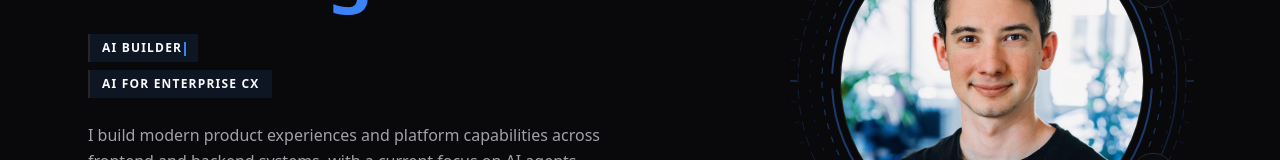
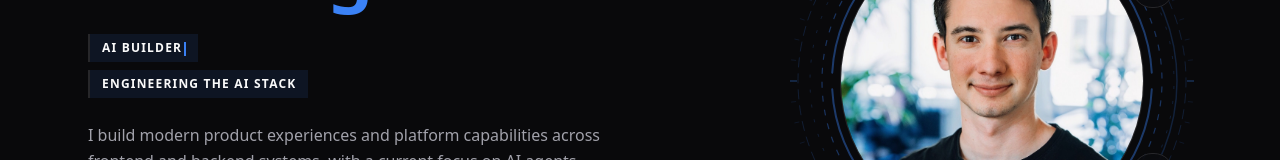
Before and after one commit to diegoschacht/diegoschacht.github.io, a Next.js app: page / in a window 1280 px wide. Shown: the part 304-464 px from the top of the page. Built offline with nearby package versions, Linux system fonts and the light colour scheme.

Commit message:
feat: add TypewriterOnce component for animated text display in Home section

```diff
--- a/src/app/page.tsx
+++ b/src/app/page.tsx
@@ -14,6 +14,7 @@ import {
 import Reveal from "@/features/common/components/reveal";
 import HeroAvatar from "@/features/home/components/hero-avatar";
 import TypingRoles from "@/features/home/components/typing-roles";
+import TypewriterOnce from "@/features/home/components/typewriter-once";
 import ProjectCard from "@/features/common/components/project-card";
 import HudButton from "@/features/common/components/hud-button";
 import { siteConfig } from "@/features/common/data/site";
@@ -54,9 +55,7 @@ export default function Home() {
             <Reveal delay={0.2}>
               <div className="mb-6 flex flex-col items-center gap-2 lg:items-start">
                 <TypingRoles />
-                <span className="inline-block border-l-2 border-accent bg-accent/10 px-3 py-1.5 text-xs font-semibold tracking-widest text-foreground uppercase">
-                  AI for Enterprise CX
-                </span>
+                <TypewriterOnce text="Engineering the AI Stack" speed={60} delay={1200} />
               </div>
             </Reveal>
 
--- /dev/null
+++ b/src/features/home/components/typewriter-once.tsx
@@ -0,0 +1,48 @@
+"use client";
+
+import { useState, useEffect } from "react";
+
+interface TypewriterOnceProps {
+  text: string;
+  speed?: number;
+  delay?: number;
+}
+
+export default function TypewriterOnce({
+  text,
+  speed = 60,
+  delay = 0,
+}: TypewriterOnceProps) {
+  const [displayed, setDisplayed] = useState("");
+  const [started, setStarted] = useState(false);
+
+  useEffect(() => {
+    if (delay <= 0) {
+      setStarted(true);
+      return;
+    }
+    const timer = setTimeout(() => setStarted(true), delay);
+    return () => clearTimeout(timer);
+  }, [delay]);
+
+  useEffect(() => {
+    if (!started || displayed.length >= text.length) return;
+
+    const timer = setTimeout(() => {
+      setDisplayed(text.slice(0, displayed.length + 1));
+    }, speed);
+
+    return () => clearTimeout(timer);
+  }, [started, displayed, text, speed]);
+
+  const done = displayed.length >= text.length;
+
+  return (
+    <span className="inline-block border-l-2 border-accent bg-accent/10 px-3 py-1.5 text-xs font-semibold tracking-widest text-foreground uppercase">
+      {displayed}
+      {!done && (
+        <span className="ml-0.5 inline-block h-3.5 w-[2px] animate-pulse bg-accent align-middle" />
+      )}
+    </span>
+  );
+}
```
